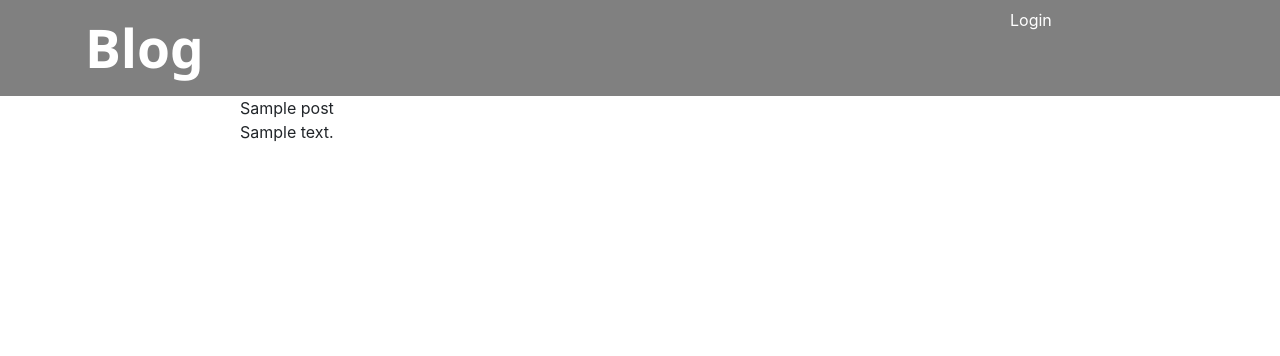
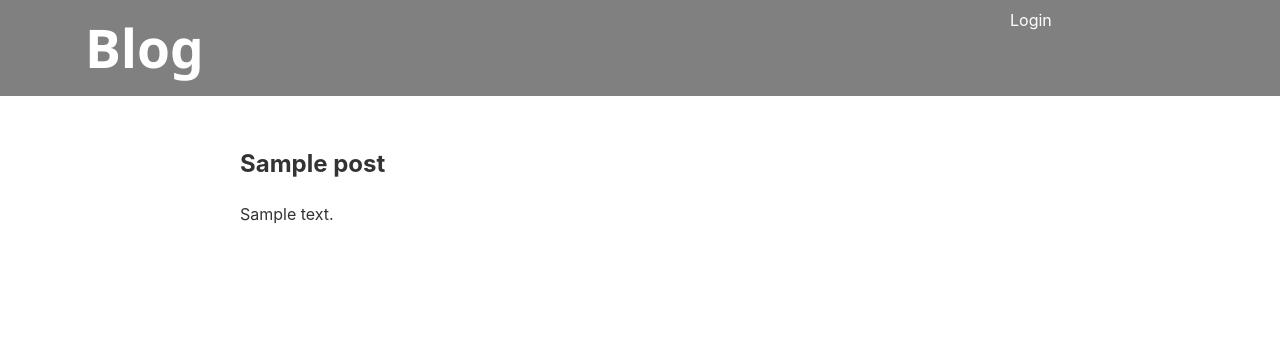
Before and after one commit to mgh35/lab-zen_of_django, a Django app: page /posts/1/ in a window 1280 px wide. Shown: the top 356 px of the page. Run offline with Django 3.2, Linux system fonts and the light colour scheme; tables that the repository leaves empty hold one stand-in row (values such as "Sample post"); some libraries are stand-ins or nearby versions.

Commit message:
Update formatting

```diff
--- a/blog/blog/static/site.css
+++ b/blog/blog/static/site.css
@@ -28,13 +28,14 @@ body {
 .content {
     margin: auto;
     width: 800px;
+    padding-top: 50px
 }
 
 .post-summary {
     background-color: #EEEEEE;
     color: #333333;
     padding: 10px;
-    margin-top: 50px;
+    margin-bottom: 50px;
     width: 100%;
     border-radius: 10px;
 }
@@ -46,3 +47,14 @@ body {
 .post-summary-link {
     text-decoration: none;
 }
+
+.post {
+    color: #333333;
+    width: 100%;
+}
+
+.post-title {
+    font-weight: bold;
+    font-size: 150%;
+    margin-bottom: 20px
+}
```
